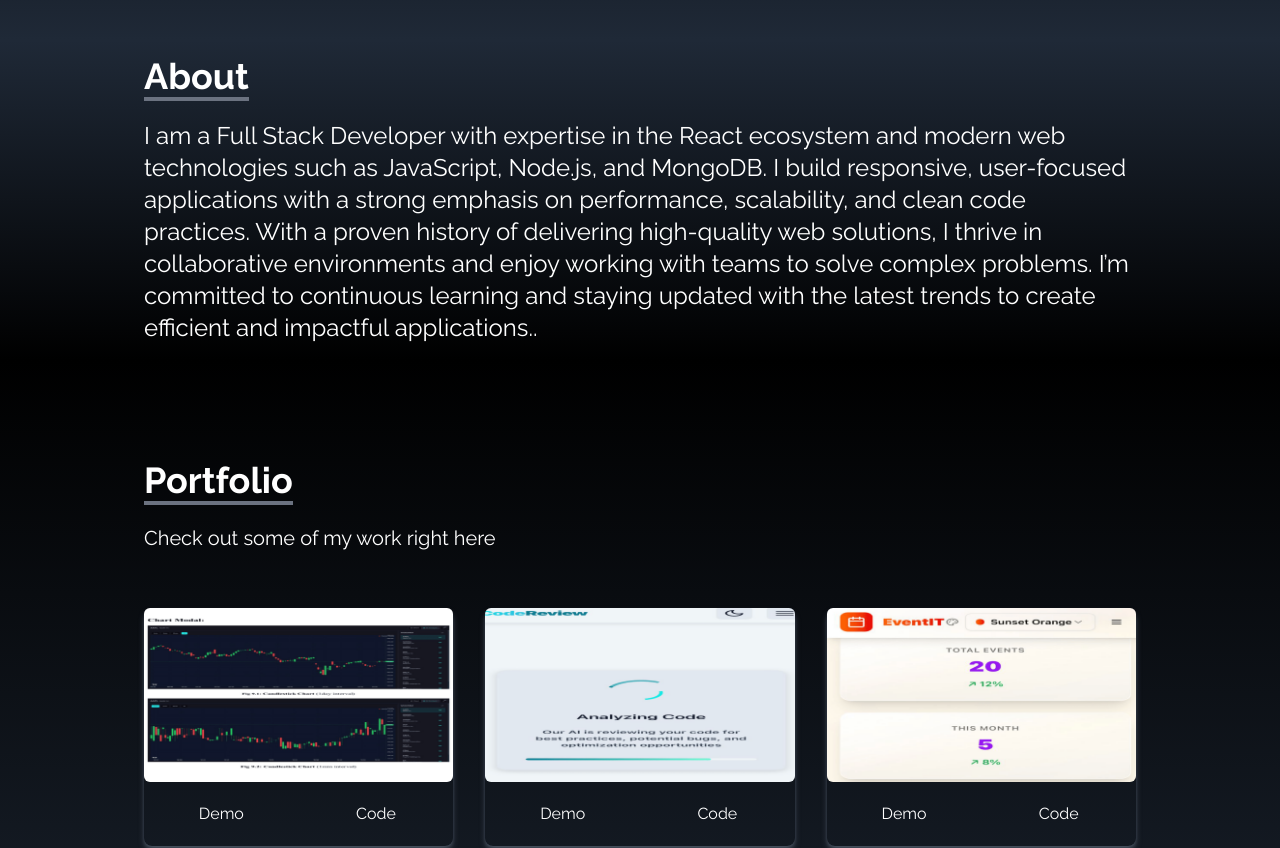
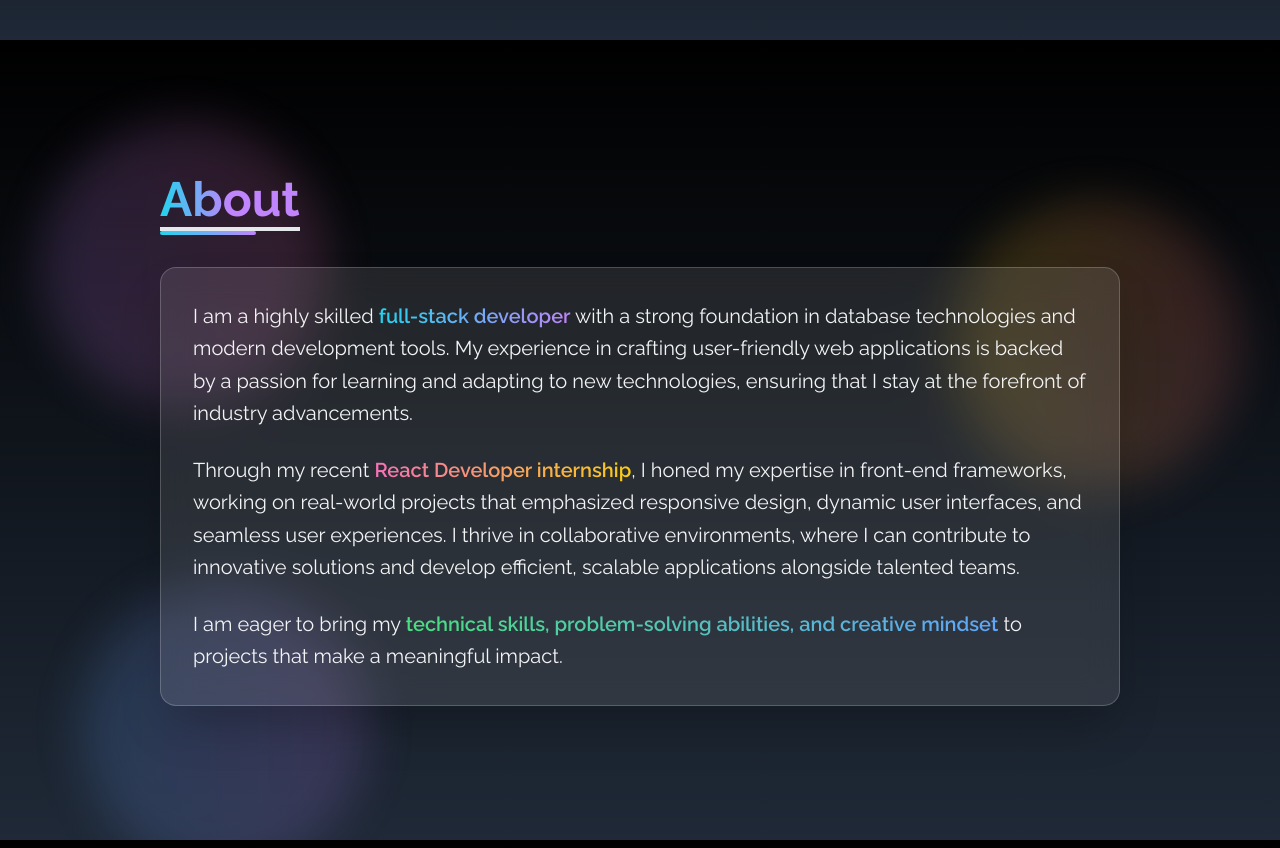
Before and after one commit to Kushagravyas/my-portfolio, a React (Create React App) app: page / in a window 1280 px wide. Shown: the part 760-1608 px from the top of the page. Built offline with nearby package versions, Linux system fonts and the light colour scheme.

Commit message:
about section updated

```diff
--- a/src/components/About.jsx
+++ b/src/components/About.jsx
@@ -1,18 +1,54 @@
-import React from "react";
-
-
 const About = () => {
   return (
-    <div name="about" className="w-full h-scren bg-gradient-to-b from-gray-800 to-black text-white">
-      <div className="max-w-screen-lg p-4 mx-auto flex flex-col justify-center w-full h-full">
-        <div className="pb-4">
-            <p className="text-4xl font-bold inline border-b-4 border-gray-500">About</p>
+    <div
+      name="about"
+      className="w-full min-h-screen bg-gradient-to-b from-black to-gray-800 text-white relative overflow-hidden"
+    >
+      {/* Animated background elements */}
+      <div className="absolute inset-0 opacity-20">
+        <div className="absolute top-20 left-10 w-72 h-72 bg-gradient-to-r from-purple-400 to-pink-400 rounded-full mix-blend-multiply filter blur-xl animate-pulse"></div>
+        <div className="absolute top-40 right-10 w-72 h-72 bg-gradient-to-r from-yellow-400 to-red-400 rounded-full mix-blend-multiply filter blur-xl animate-pulse animation-delay-2000"></div>
+        <div className="absolute -bottom-8 left-20 w-72 h-72 bg-gradient-to-r from-blue-400 to-purple-400 rounded-full mix-blend-multiply filter blur-xl animate-pulse animation-delay-4000"></div>
+      </div>
+
+      <div className="max-w-screen-lg p-8 mx-auto flex flex-col justify-center w-full min-h-screen relative z-10">
+        <div className="pb-8 transform transition-all duration-1000 hover:scale-105">
+          <p className="text-5xl font-bold inline border-b-4 border-gradient-to-r from-cyan-400 to-purple-400 bg-gradient-to-r from-cyan-400 via-purple-400 to-pink-400 bg-clip-text text-transparent animate-fadeInUp">
+            About
+          </p>
+          <div className="w-24 h-1 bg-gradient-to-r from-cyan-400 to-purple-400 mt-2 rounded-full animate-slideInLeft"></div>
         </div>
-        <p className="text-2xl mt-2"> I am a Full Stack Developer with expertise in the React ecosystem and modern web technologies such as JavaScript, Node.js, and MongoDB.
-           I build responsive, user-focused applications with a strong emphasis on performance, scalability, and clean code practices.
-            With a proven history of delivering high-quality web solutions, I thrive in collaborative environments and enjoy working with teams to solve complex problems.
-            I’m committed to continuous learning and staying updated with the latest trends to create efficient and impactful applications..</p>
 
+        <div className="bg-white/10 backdrop-blur-lg rounded-2xl p-8 shadow-2xl border border-white/20 transform transition-all duration-700 hover:scale-105 hover:shadow-purple-500/25 animate-fadeInUp animation-delay-500">
+          <p className="text-xl leading-relaxed text-gray-100 animate-fadeInUp animation-delay-1000">
+            I am a highly skilled{" "}
+            <span className="bg-gradient-to-r from-cyan-400 to-purple-400 bg-clip-text text-transparent font-semibold">
+              full-stack developer
+            </span>{" "}
+            with a strong foundation in database technologies and modern development tools. My experience in crafting
+            user-friendly web applications is backed by a passion for learning and adapting to new technologies,
+            ensuring that I stay at the forefront of industry advancements.
+          </p>
+
+          <p className="text-xl leading-relaxed text-gray-100 mt-6 animate-fadeInUp animation-delay-1500">
+            Through my recent{" "}
+            <span className="bg-gradient-to-r from-pink-400 to-yellow-400 bg-clip-text text-transparent font-semibold">
+              React Developer internship
+            </span>
+            , I honed my expertise in front-end frameworks, working on real-world projects that emphasized responsive
+            design, dynamic user interfaces, and seamless user experiences. I thrive in collaborative environments,
+            where I can contribute to innovative solutions and develop efficient, scalable applications alongside
+            talented teams.
+          </p>
+
+          <p className="text-xl leading-relaxed text-gray-100 mt-6 animate-fadeInUp animation-delay-2000">
+            I am eager to bring my{" "}
+            <span className="bg-gradient-to-r from-green-400 to-blue-400 bg-clip-text text-transparent font-semibold">
+              technical skills, problem-solving abilities, and creative mindset
+            </span>{" "}
+            to projects that make a meaningful impact.
+          </p>
+        </div>
       </div>
     </div>
   )
```
